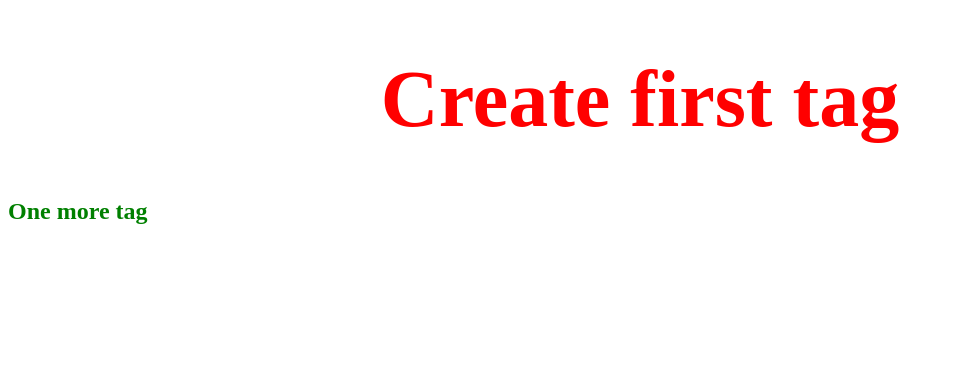
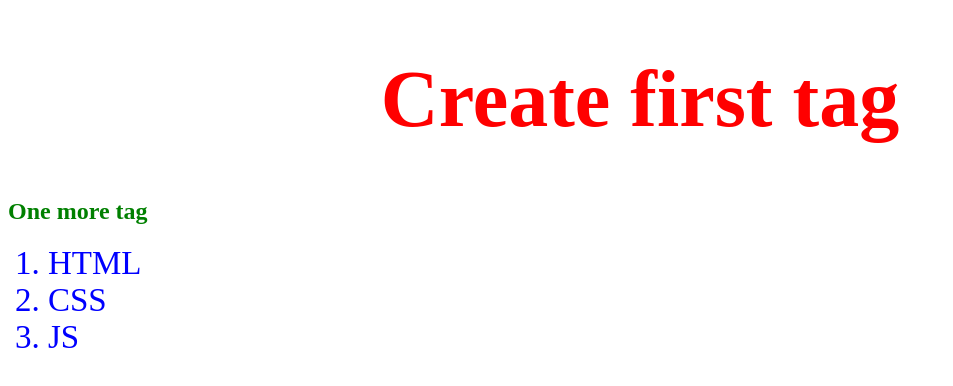
Before and after one commit to VolodymyrIvanovych/test, a plain HTML site: page index.html in a window 1280 px wide. Shown: the whole page, without its empty margins (0-953 px from the left). Drawn offline with Linux system fonts and the light colour scheme.

Commit message:
Create new branch

```diff
--- a/index.html
+++ b/index.html
@@ -13,6 +13,12 @@
     <h1>Create first tag</h1>
     <h2>One more tag</h2>
 
+    <ol>
+        <li>HTML</li>
+        <li>CSS</li>
+        <li>JS</li>
+    </ol>
+
 </body>
 
 </html>
--- a/main.css
+++ b/main.css
@@ -7,3 +7,8 @@ h1 {
 h2 {
     color: green;
 }
+
+li {
+    color: blue;
+    font-size: 33px;
+}
```
